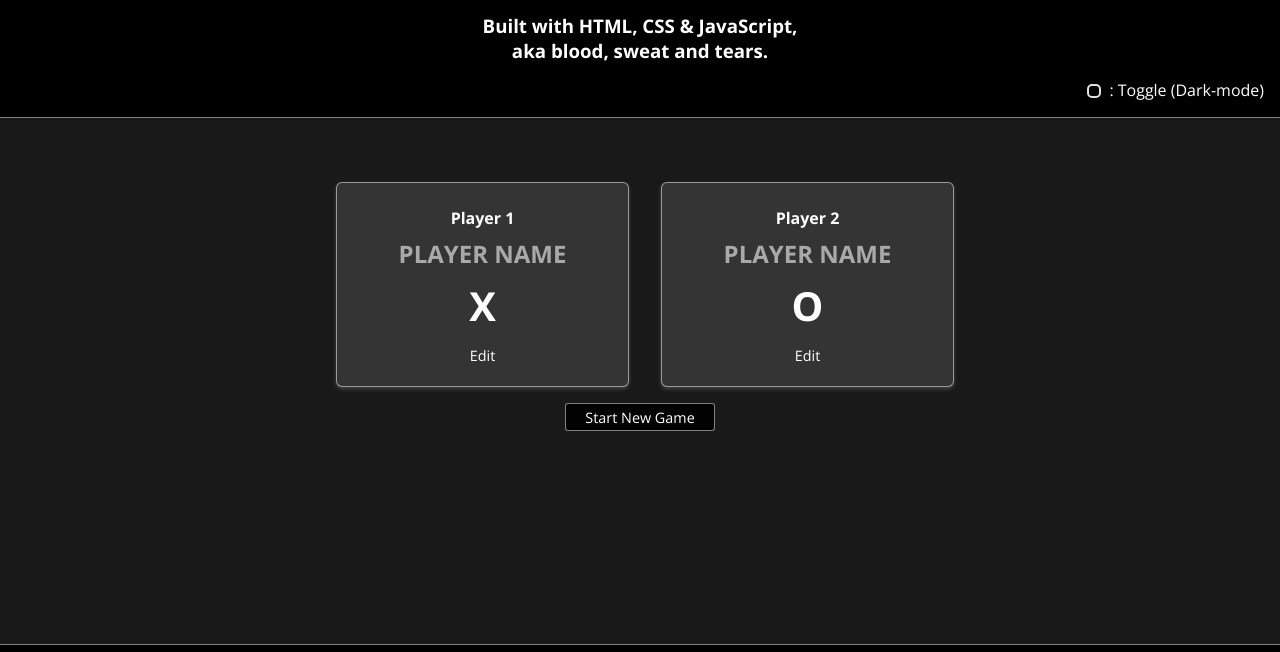
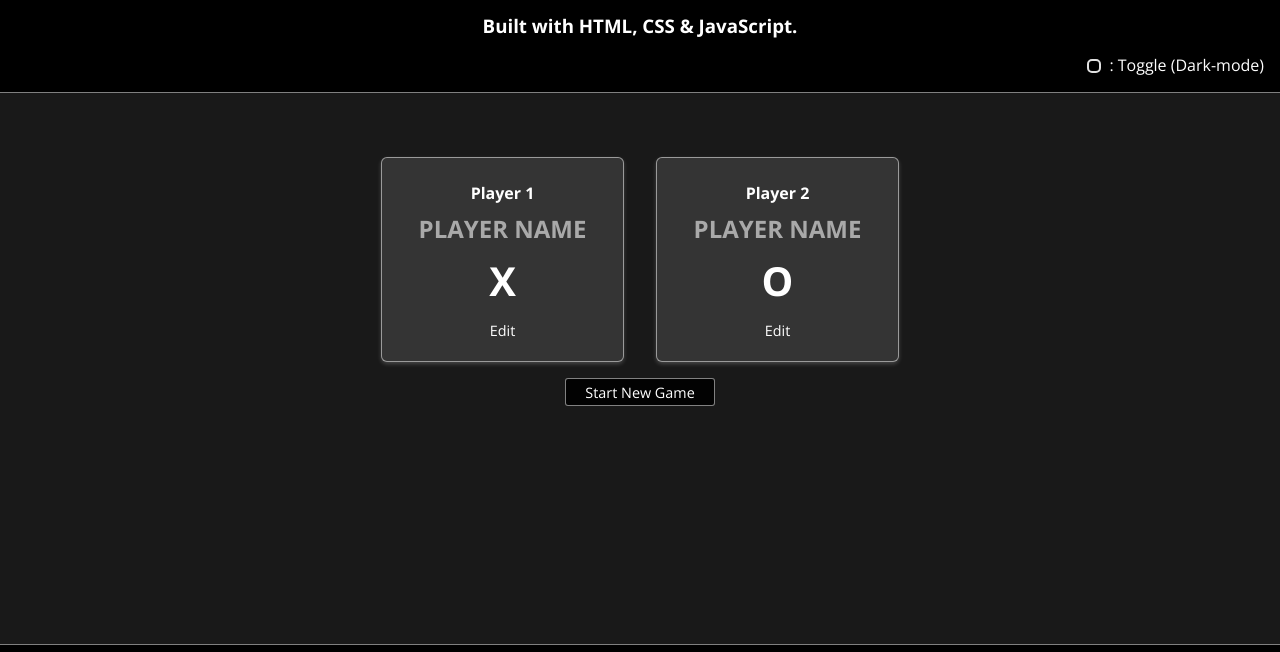
Before and after one commit to MrGeorgiou/Xs-and-Os, a plain HTML site: page index.html in a window 1280 px wide. Shown: the part 74-726 px from the top of the page. Drawn offline with nearby package versions, Linux system fonts and the light colour scheme.

Commit message:
style changes

```diff
--- a/index.html
+++ b/index.html
@@ -27,8 +27,7 @@
       <h1>Xs & Os</h1>
 
         <h3>
-          Built with HTML, CSS & JavaScript,
-          <br />aka blood, sweat and tears.
+          Built with HTML, CSS & JavaScript.
          <!-- to showcase Javscript's ability to handle tasks at the client-side without a server. -->
         </h3>
 
--- a/styles/configuration.css
+++ b/styles/configuration.css
@@ -50,10 +50,10 @@
 #game-config ol {
     list-style: none;
     padding: 0;
-    margin: 0;
+    margin: 0 auto;
     display: flex;
     width: 90vw;
-    max-width: 650px;
+    max-width: 550px;
 }
 
 #game-config li {
```
